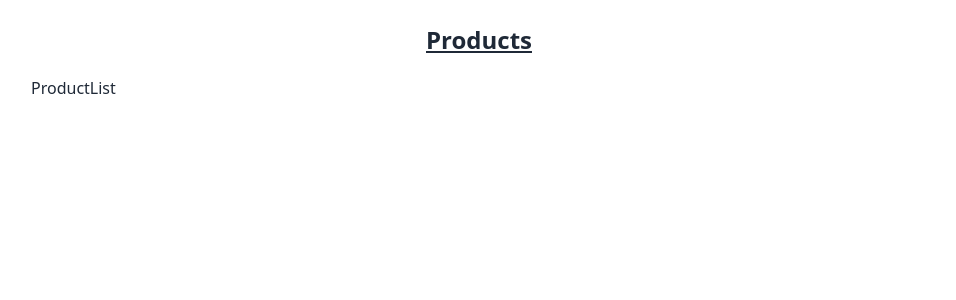
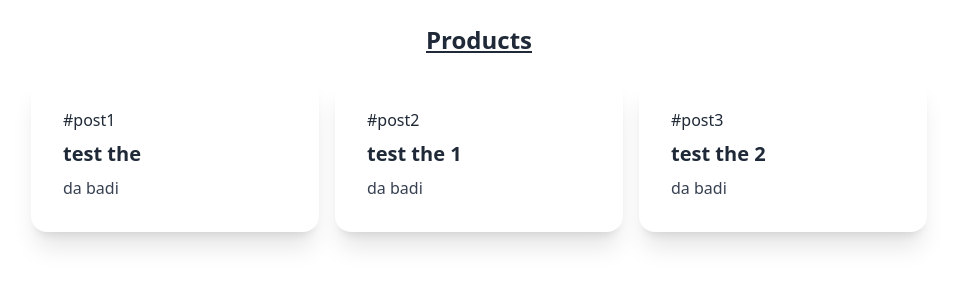
Before and after one commit to laevad/online-store-template, a React (Vite) app: page / in a window 1280 px wide. Shown: the top 300 px of the page, without its empty margins (161-1117 px from the left). Built offline with nearby package versions, Linux system fonts and the light colour scheme.

Commit message:
extract the data and put it in card

```diff
--- a/src/components/ProductList.jsx
+++ b/src/components/ProductList.jsx
@@ -1,8 +1,19 @@
-export const ProductList = () => {
+// eslint-disable-next-line react/prop-types
+export const ProductList = ({products}) => {
 	return (
 		<>
-			<div className="">
-				ProductList
+			<div className="grid gap-4 md:grid-cols-3">
+				{/* eslint-disable-next-line react/prop-types */}
+				{products.map((product) => (
+					<div key={product.id} className="card w-full bg-base-100 shadow-xl">
+						<div className="card-body">
+							<p>#post{product.id}</p>
+							<h2 className="card-title">{product.title}</h2>
+							<p className="text-gray-700">{product.body}</p>
+						</div>
+					</div>
+				))}
+
 			</div>
 		</>
 	)
--- a/src/pages/Products.jsx
+++ b/src/pages/Products.jsx
@@ -27,7 +27,7 @@ export const Products = () => {
 				<h1 className="text-2xl text-center my-5 font-bold underline">
 					Products
 				</h1>
-				<ProductList/>
+				<ProductList products={products}/>
 			</div>
 		</>
 	)
```
